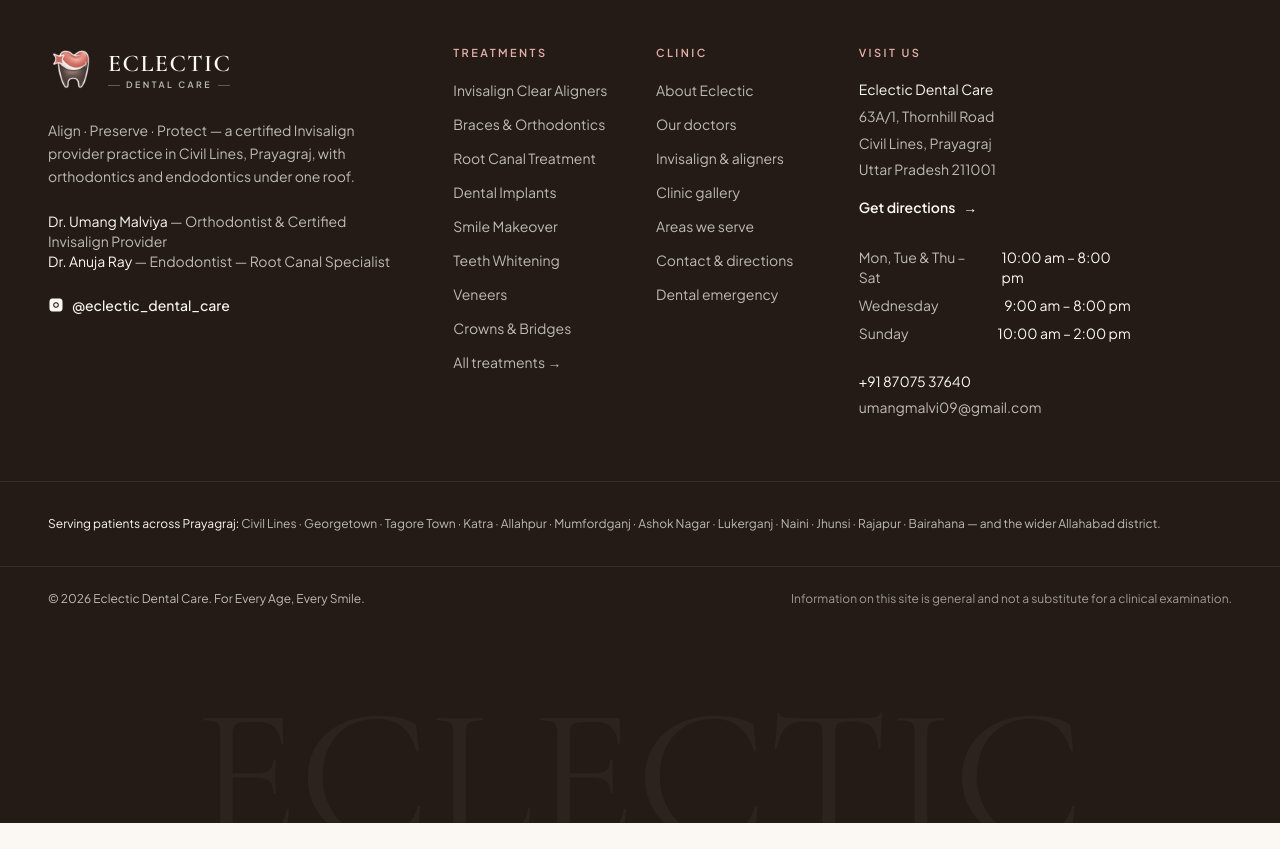
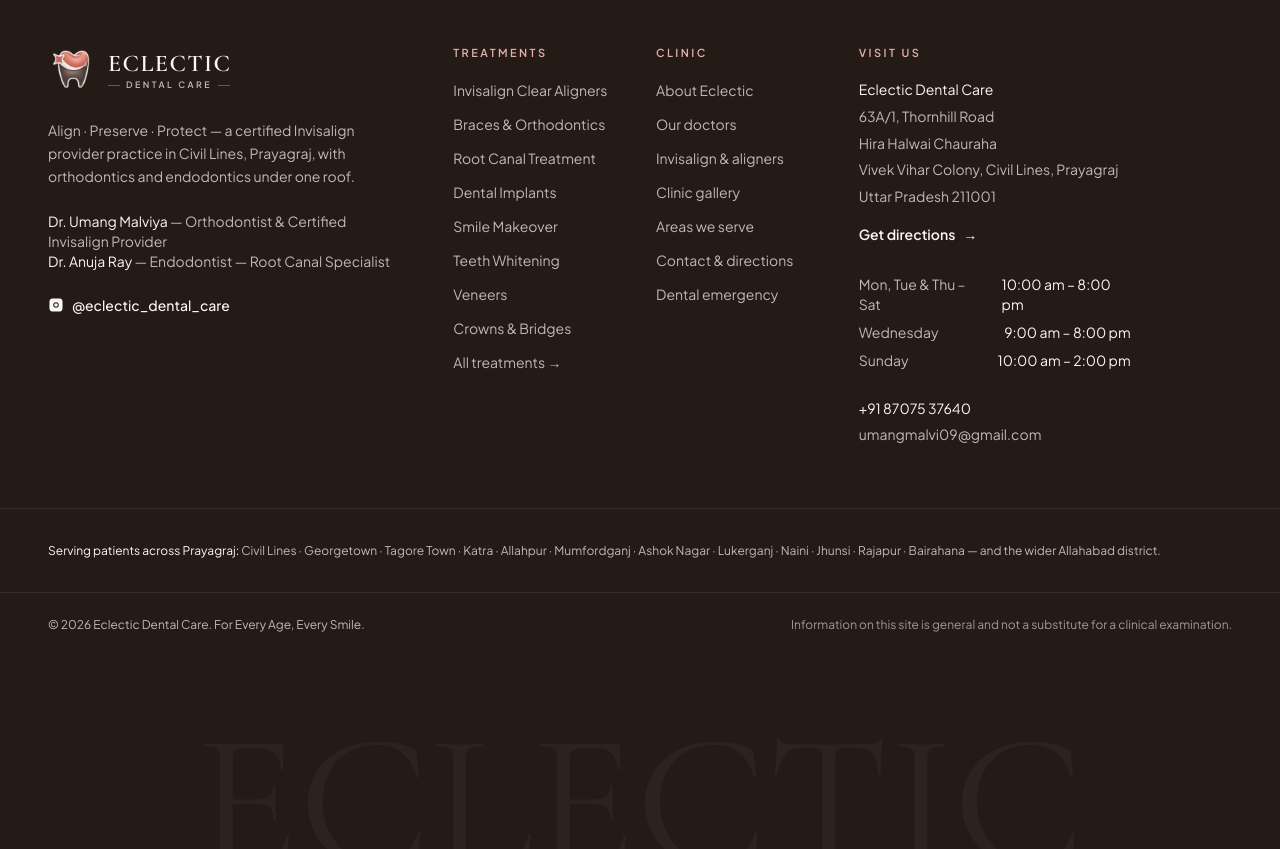
Before and after one commit to Aayush20253534/Website-EDC, a Next.js app: page /contact in a window 1280 px wide. Shown: the part 2440-3289 px from the top of the page. Before the commit the page ends 3263 px from the top, so only its background shows below. Built offline with nearby package versions, Linux system fonts and the light colour scheme.

Commit message:
seo: publish complete clinic address in footer

```diff
--- a/src/components/layout/Footer.tsx
+++ b/src/components/layout/Footer.tsx
@@ -100,8 +100,9 @@
           <address className="mt-5 space-y-1 text-sm not-italic leading-relaxed text-ondark-muted">
             <span className="block text-ivory">{site.name}</span>
             <span className="block">{site.address.street}</span>
+            <span className="block">{site.address.landmark}</span>
             <span className="block">
-              {site.address.locality}, {site.address.city}
+              {site.address.neighborhood}, {site.address.locality}, {site.address.city}
             </span>
             <span className="block">
               {site.address.region} {site.address.postalCode}
```
